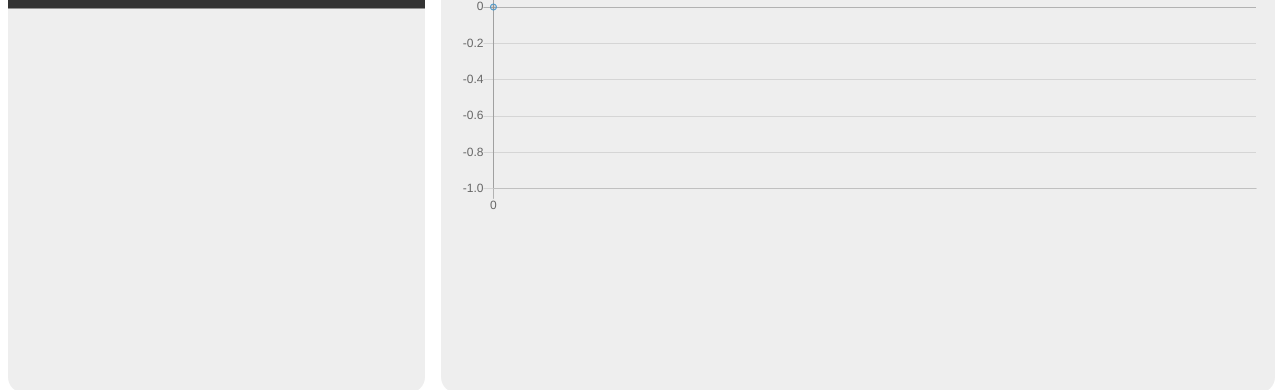
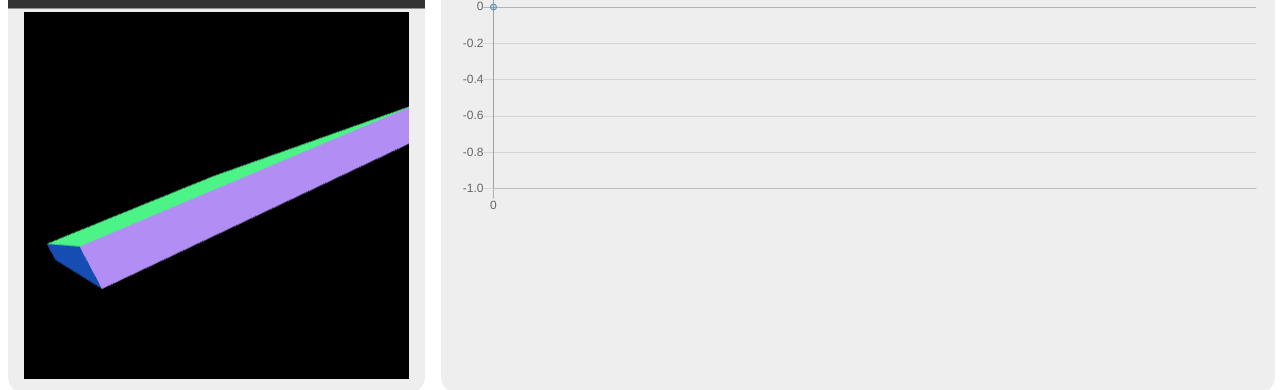
Before and after one commit to Haim-hub/cansat, a website: page public/HTML/index.html in a window 1280 px wide. Shown: the part 447-837 px from the top of the page. Drawn offline with nearby package versions, Linux system fonts and the light colour scheme.

Commit message:
initial commit

```diff
--- a/public/HTML/index.html
+++ b/public/HTML/index.html
@@ -71,12 +71,13 @@
 
         </div>
 
-        <div class="box modelbox">
+        <div class="box modelbox" id="modelboxid">
             <a class="boxHeader"> Stillling i luften </a>
 
             <div id="threedcontainer">
                 <script src="https://cdnjs.cloudflare.com/ajax/libs/three.js/110/three.min.js"> </script>
             </div>
+
         </div>
 
         <div class="box startbox" >
--- a/public/java/graph.js
+++ b/public/java/graph.js
@@ -140,6 +140,7 @@ function hisswitch()
 /* 3D stuff */
 function init()
 {
+  const container = document.getElementById( 'threedcontainer' );
   scene = new THREE.Scene();
 
 	geometry = new THREE.BoxGeometry(3,0.2,2);
@@ -148,10 +149,11 @@ function init()
 	scene.add( box );
 
     	var fov = 50;
-    	var aspect = window.innerWidth / window.innerHeight;
+    	var aspect = document.getElementById("modelboxid").getBoundingClientRect().width / document.getElementById("modelboxid").getBoundingClientRect().height;
     	var near = 0.10;
     	var far = 100;
-    	camera = new THREE.PerspectiveCamera(fov, aspect, near, far);
+      camera = new THREE.PerspectiveCamera(fov, aspect, near, far);
+
 	camera.rotation.x = -0.4;
 	camera.rotation.y = 1;
 	camera.rotation.z = 0.37;
@@ -159,9 +161,13 @@ function init()
 	camera.position.y = 0.8;
 	camera.position.z = 1.5;
 
-	renderer = new THREE.WebGLRenderer( { antialias: true } );
-	renderer.setSize( window.innerWidth / 3, window.innerHeight / 3);
-	document.body.appendChild( renderer.domElement );
+/* 	renderer = new THREE.WebGLRenderer( { antialias: true } );
+  renderer.setSize( document.getElementById("modelboxid").getBoundingClientRect().width / 1.5 , document.getElementById("modelboxid").getBoundingClientRect().height / 1.5);
+  document.body.appendChild( renderer.domElement ); */
+
+renderer = new THREE.WebGLRenderer( { antialias: true } );
+renderer.setSize( document.getElementById("threedcontainer").getBoundingClientRect().width, document.getElementById("threedcontainer").getBoundingClientRect().height);
+container.appendChild( renderer.domElement );
 }
 
 function animate()
@@ -177,5 +183,8 @@ function autoRotate()
 	box.rotation.z += 0.001;
 }
 
-init();
-animate();
+window.onload = function()
+{
+  init();
+  animate();
+}
--- a/public/styles/styles.css
+++ b/public/styles/styles.css
@@ -118,7 +118,10 @@
 }
 #threedcontainer
 {
-     float: right;
+    padding-top: 15px;
+    align-self: center;
+    width: 100%;
+    height: 85%;
 }
 
 
```
